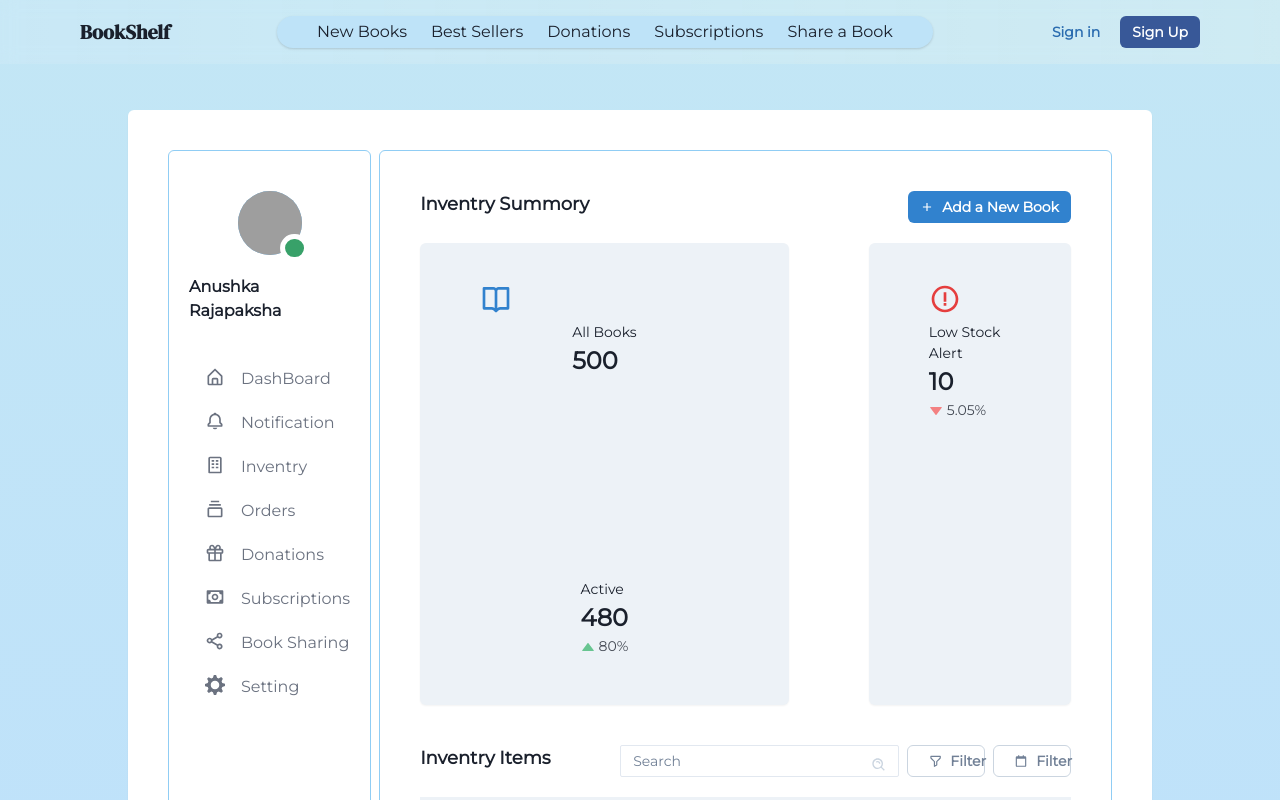
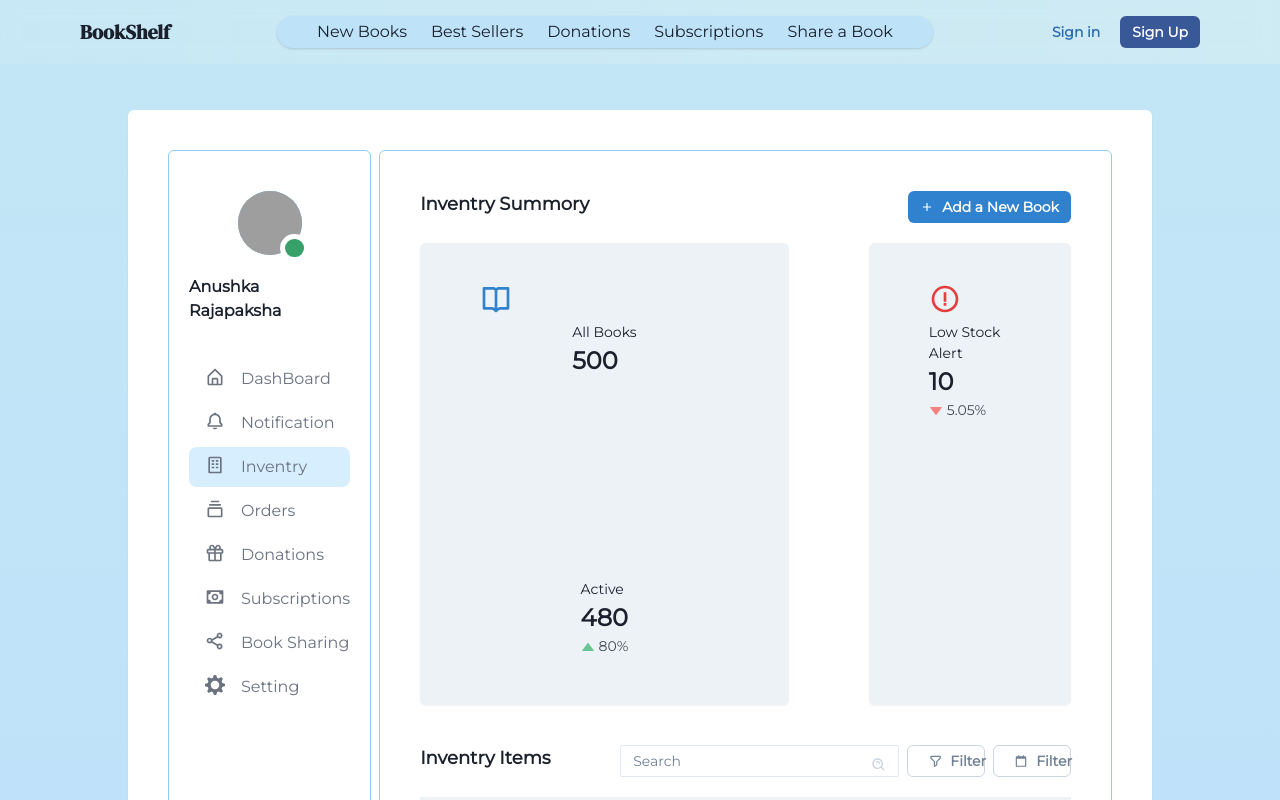
Before and after one commit to TharinduEpaz/bookshelf, a React (Vite) app in the folder bookshelf/: page /moderator/inventry in a window 1280 px wide. Shown: the top 800 px of the page. Built offline with nearby package versions, Linux system fonts and the light colour scheme; grey boxes are pictures that could not be loaded.

Commit message:
Side bar active error fixed

```diff
--- a/bookshelf/src/components/Moderator/NavItem.jsx
+++ b/bookshelf/src/components/Moderator/NavItem.jsx
@@ -6,9 +6,13 @@ export default function NavItem({ title, icon, link, active }) {
   return (
     <Flex flexDir={"column"} w={"100%"} mt={1}>
       <Menu placement="right">
-        <NavLink to={link} onClick={active}>
+        <NavLink to={link} style={({ isActive }) => ({
+          backgroundColor: isActive ? "#D7EEFF" : "#FFFFFF",
+          borderRadius: 8,
+          fontWeight: isActive ? "bold" : "normal",
+        })}
+        >
           <MenuButton
-            backgroundColor={active && "#D7EEFF"}
             pt={2}
             pb={2}
             pl={4}
@@ -21,7 +25,6 @@ export default function NavItem({ title, icon, link, active }) {
               <Text
                 ml={4}
                 color={"#6B7280"}
-                fontWeight={active ? "bold" : "normal"}
               >
                 {title}
               </Text>
```
